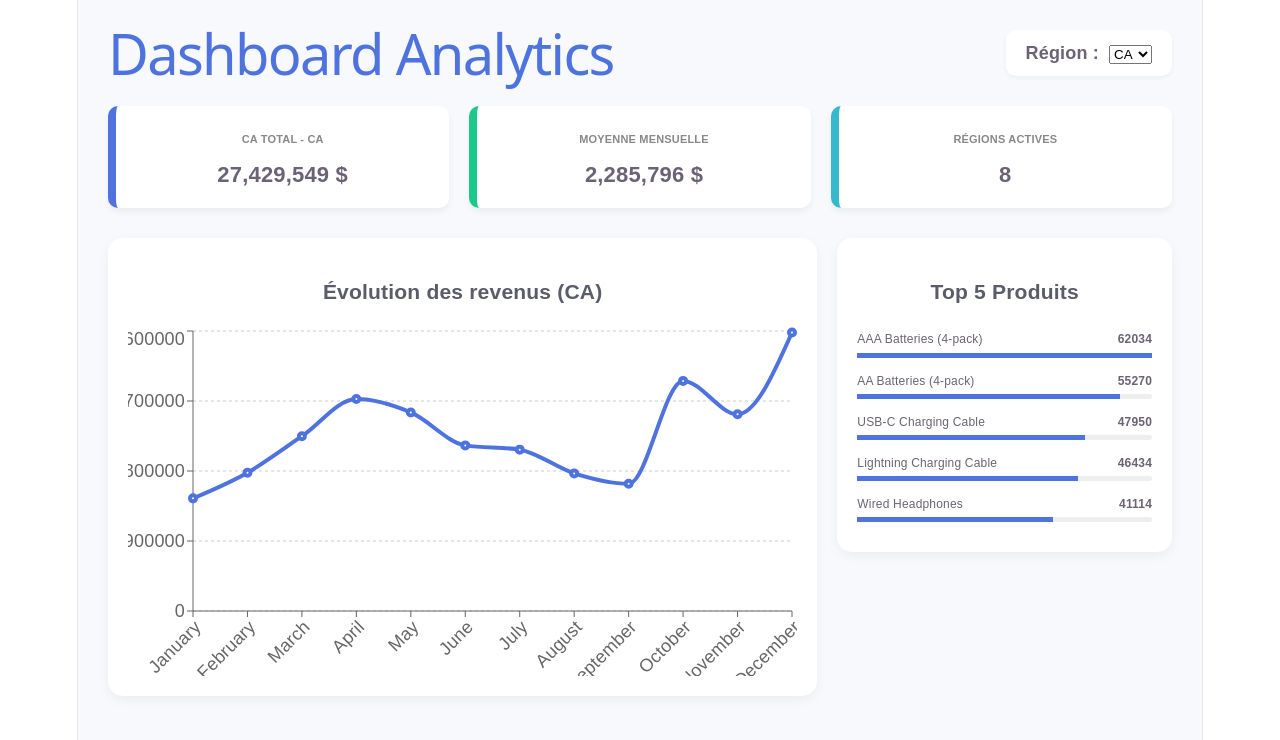
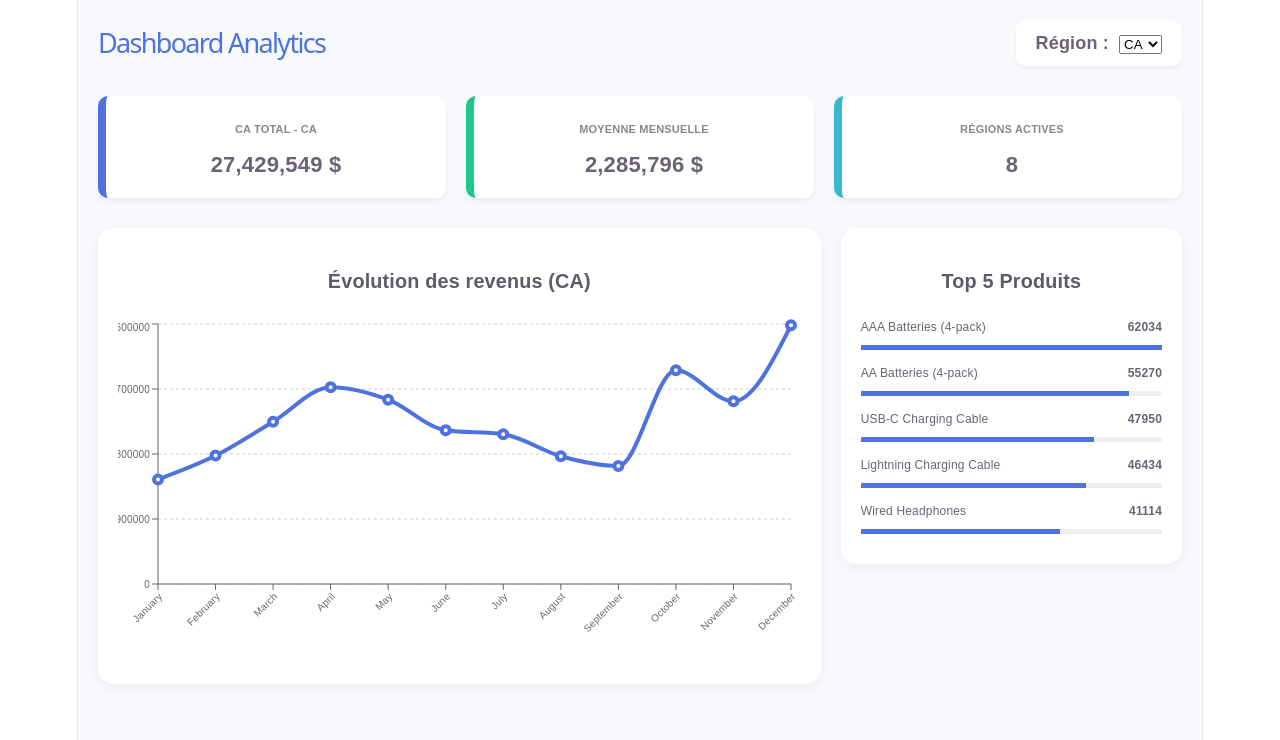
Before and after one commit to Kapnist/E-Commerce-Data-Analytics-Dashboard, a React (Vite) app: page / in a window 1280 px wide. Shown: the top 740 px of the page. Built offline with nearby package versions, Linux system fonts and the light colour scheme.

Commit message:
amélioration du responsive design et correction du graphique

```diff
--- a/package.json
+++ b/package.json
@@ -7,7 +7,9 @@
     "dev": "vite",
     "build": "vite build",
     "lint": "eslint .",
-    "preview": "vite preview"
+    "preview": "vite preview",
+    "predeploy": "npm run build",
+    "deploy": "gh-pages -d dist"
   },
   "dependencies": {
     "prop-types": "^15.8.1",
@@ -25,6 +27,7 @@
     "eslint": "^9.39.4",
     "eslint-plugin-react-hooks": "^7.0.1",
     "eslint-plugin-react-refresh": "^0.5.2",
+    "gh-pages": "^6.3.0",
     "globals": "^17.4.0",
     "vite": "^8.0.4"
   }
--- a/src/App.jsx
+++ b/src/App.jsx
@@ -3,14 +3,17 @@ import { LineChart, Line, XAxis, YAxis, CartesianGrid, Tooltip, ResponsiveContai
 import data_globale from './data/vente.json';
 import MapChart from './MapChart';
 
-// --- EXTRACTION DES DONNÉES (Indispensable ici) ---
 const data_ventes_globales = data_globale.ventes_par_pays;
 const data_produits_top = data_globale.top_produits;
 const liste_pays = data_globale.liste_pays;
 
 function KpiCard({ titre, valeur, couleur }) {
   return (
-    <div style={{ flex: 1, backgroundColor: 'white', padding: '20px', borderRadius: '10px', borderLeft: `8px solid ${couleur}`, boxShadow: '0 4px 6px rgba(0,0,0,0.05)' }}>
+    <div style={{
+      flex: '1 1 250px', // Permet aux cartes de s'étirer mais de passer à la ligne à moins de 250px
+      backgroundColor: 'white', padding: '20px', borderRadius: '10px',
+      borderLeft: `8px solid ${couleur}`, boxShadow: '0 4px 6px rgba(0,0,0,0.05)'
+    }}>
       <h4 style={{ margin: 0, color: '#888', fontSize: '11px', textTransform: 'uppercase' }}>{titre}</h4>
       <p style={{ margin: '10px 0 0', fontSize: '22px', fontWeight: 'bold' }}>{valeur}</p>
     </div>
@@ -23,10 +26,14 @@ function App() {
   const totalVentes = data_filtree.reduce((acc, curr) => acc + curr.ventes, 0);
 
   return (
-    <div style={{ padding: '30px', backgroundColor: '#f8f9fc', minHeight: '100vh', fontFamily: 'Arial, sans-serif' }}>
+    <div style={{ padding: '20px', backgroundColor: '#f8f9fc', minHeight: '100vh', fontFamily: 'Arial, sans-serif' }}>
 
-      <div style={{ display: 'flex', justifyContent: 'space-between', alignItems: 'center', marginBottom: '30px' }}>
-        <h1 style={{ color: '#4e73df', margin: 0 }}>Dashboard Analytics</h1>
+      {/* Header Responsive */}
+      <div style={{
+        display: 'flex', justifyContent: 'space-between', alignItems: 'center',
+        marginBottom: '30px', flexWrap: 'wrap', gap: '15px'
+      }}>
+        <h1 style={{ color: '#4e73df', margin: 0, fontSize: '1.5rem' }}>Dashboard Analytics</h1>
         <div style={{ backgroundColor: 'white', padding: '10px 20px', borderRadius: '10px', boxShadow: '0 2px 4px rgba(0,0,0,0.05)' }}>
           <label style={{ marginRight: '10px', fontWeight: 'bold' }}>Région :</label>
           <select value={paysChoisi} onChange={(e) => setPaysChoisi(e.target.value)}>
@@ -35,43 +42,73 @@ function App() {
         </div>
       </div>
 
-      <div style={{ display: 'flex', gap: '20px', marginBottom: '30px' }}>
+      {/* KPI CARDS : flexWrap est crucial ici */}
+      <div style={{ display: 'flex', gap: '20px', marginBottom: '30px', flexWrap: 'wrap' }}>
         <KpiCard titre={`CA Total - ${paysChoisi}`} valeur={`${Math.round(totalVentes).toLocaleString()} $`} couleur="#4e73df" />
         <KpiCard titre="Moyenne Mensuelle" valeur={`${Math.round(totalVentes / (data_filtree.length || 1)).toLocaleString()} $`} couleur="#1cc88a" />
         <KpiCard titre="Régions Actives" valeur={liste_pays.length} couleur="#36b9cc" />
       </div>
 
       <div style={{ display: 'flex', gap: '20px', flexWrap: 'wrap' }}>
-        <div style={{ flex: 2, minWidth: '600px', backgroundColor: 'white', padding: '20px', borderRadius: '15px', boxShadow: '0 4px 12px rgba(0,0,0,0.05)' }}>
-          <h3 style={{ color: '#5a5c69' }}>Évolution des revenus ({paysChoisi})</h3>
-          <div style={{ height: 350 }}>
-            <ResponsiveContainer>
-              <LineChart data={data_filtree}>
+        {/* GRAPHIQUE - On ajoute minWidth: 0 pour empêcher le débordement Flexbox */}
+        <div style={{
+          flex: '2 1 600px',
+          minWidth: 0, // CRUCIAL : empêche le graphique de pousser les murs
+          backgroundColor: 'white',
+          padding: '20px',
+          borderRadius: '15px',
+          boxShadow: '0 4px 12px rgba(0,0,0,0.05)',
+        }}>
+          <h3 style={{ color: '#5a5c69', fontSize: '1.1rem' }}>Évolution des revenus ({paysChoisi})</h3>
+
+          {/* On s'assure que cette div prend TOUTE la largeur disponible et rien de plus */}
+          <div style={{ height: 350, width: '100%', position: 'relative' }}>
+            <ResponsiveContainer width="100%" height="100%">
+              <LineChart
+                data={data_filtree}
+                margin={{ top: 10, right: 10, left: -20, bottom: 20 }} // left négatif si tes chiffres sont petits
+              >
                 <CartesianGrid strokeDasharray="3 3" vertical={false} />
-                <XAxis dataKey="mois" angle={-45} textAnchor="end" height={60} interval={0} />
-                <YAxis />
+                <XAxis
+                  dataKey="mois"
+                  angle={-45}
+                  textAnchor="end"
+                  height={60}
+                  interval={0}
+                  tick={{fontSize: 10}}
+                />
+                <YAxis tick={{fontSize: 10}} />
                 <Tooltip />
-                <Line type="monotone" dataKey="ventes" stroke="#4e73df" strokeWidth={4} />
+                <Line
+                  type="monotone"
+                  dataKey="ventes"
+                  stroke="#4e73df"
+                  strokeWidth={4}
+                  dot={{ r: 4 }}
+                  animationDuration={500}
+                />
               </LineChart>
             </ResponsiveContainer>
           </div>
         </div>
 
-        <div style={{ flex: 1, display: 'flex', flexDirection: 'column', gap: '20px', minWidth: '300px' }}>
+        {/* COLONNE DROITE : Top Produits */}
+        <div style={{ flex: '1 1 300px', display: 'flex', flexDirection: 'column', gap: '20px' }}>
             <div style={{ backgroundColor: 'white', padding: '20px', borderRadius: '15px', boxShadow: '0 4px 12px rgba(0,0,0,0.05)' }}>
-                <h3 style={{ color: '#5a5c69' }}>Top 5 Produits</h3>
+                <h3 style={{ color: '#5a5c69', fontSize: '1.1rem' }}>Top 5 Produits</h3>
                 {data_produits_top.map((item, index) => (
                   <div key={index} style={{ marginBottom: '10px' }}>
                     <div style={{ display: 'flex', justifyContent: 'space-between', fontSize: '12px' }}>
-                      <span>{item.nom}</span>
+                      <span style={{maxWidth: '70%'}}>{item.nom}</span>
                       <span style={{ fontWeight: 'bold' }}>{item.quantite}</span>
                     </div>
-                    <div style={{ width: '100%', backgroundColor: '#eee', height: '5px', borderRadius: '5px' }}>
+                    <div style={{ width: '100%', backgroundColor: '#eee', height: '5px', borderRadius: '5px', marginTop: '5px' }}>
                       <div style={{ width: `${(item.quantite / data_produits_top[0].quantite) * 100}%`, backgroundColor: '#4e73df', height: '100%' }}></div>
                     </div>
                   </div>
                 ))}
             </div>
+            {/* Décommenter MapChart quand le bug de bibliothèque sera résolu */}
             {/* <MapChart etatSelectionne={paysChoisi} /> */}
         </div>
       </div>
--- a/vite.config.js
+++ b/vite.config.js
@@ -3,6 +3,7 @@ import react from '@vitejs/plugin-react'
 
 export default defineConfig({
   plugins: [react()],
+  base: '/E-Commerce-Data-Analytics-Dashboard/',
   optimizeDeps: {
     include: ['react-simple-maps', 'react-is', 'prop-types']
   },
```
Also changed, not shown: 1 other file (tests, documents, lock files or other folders).
